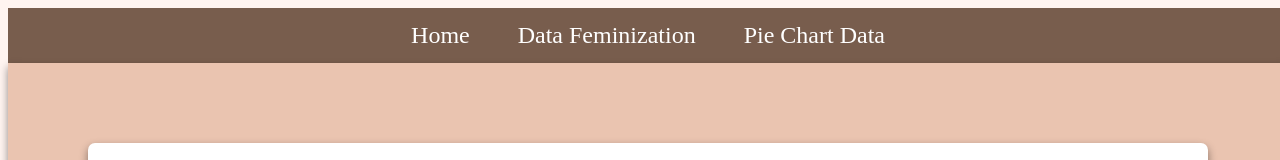
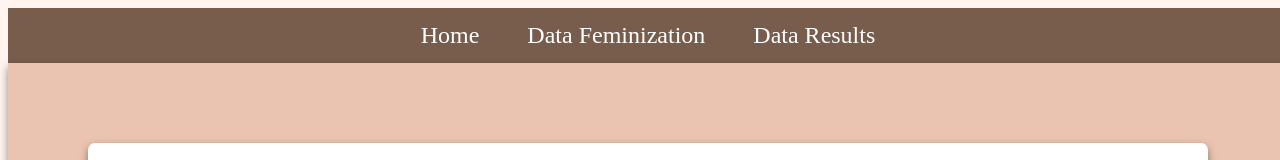
Before and after one commit to aoellerm/DataVisualization, a plain HTML site: page df.html in a window 1280 px wide. Shown: the top 160 px of the page. Drawn offline with Linux system fonts and the light colour scheme.

Commit message:
fixed error

```diff
--- a/df.html
+++ b/df.html
@@ -11,7 +11,7 @@
   <ul>
   <li><a href="index.html">Home</a></li>
   <li><a href="df.html">Data Feminization</a></li>
-  <li><a href="portfolio.html">Pie Chart Data</a></li>
+   <li><a href="Average and Median Correlation of Subjected Words to Gender Identity of 29 Participants.pdf">Data Results</a></li>
 </ul>
     <div class="box1">
         <div class="box2">
```
